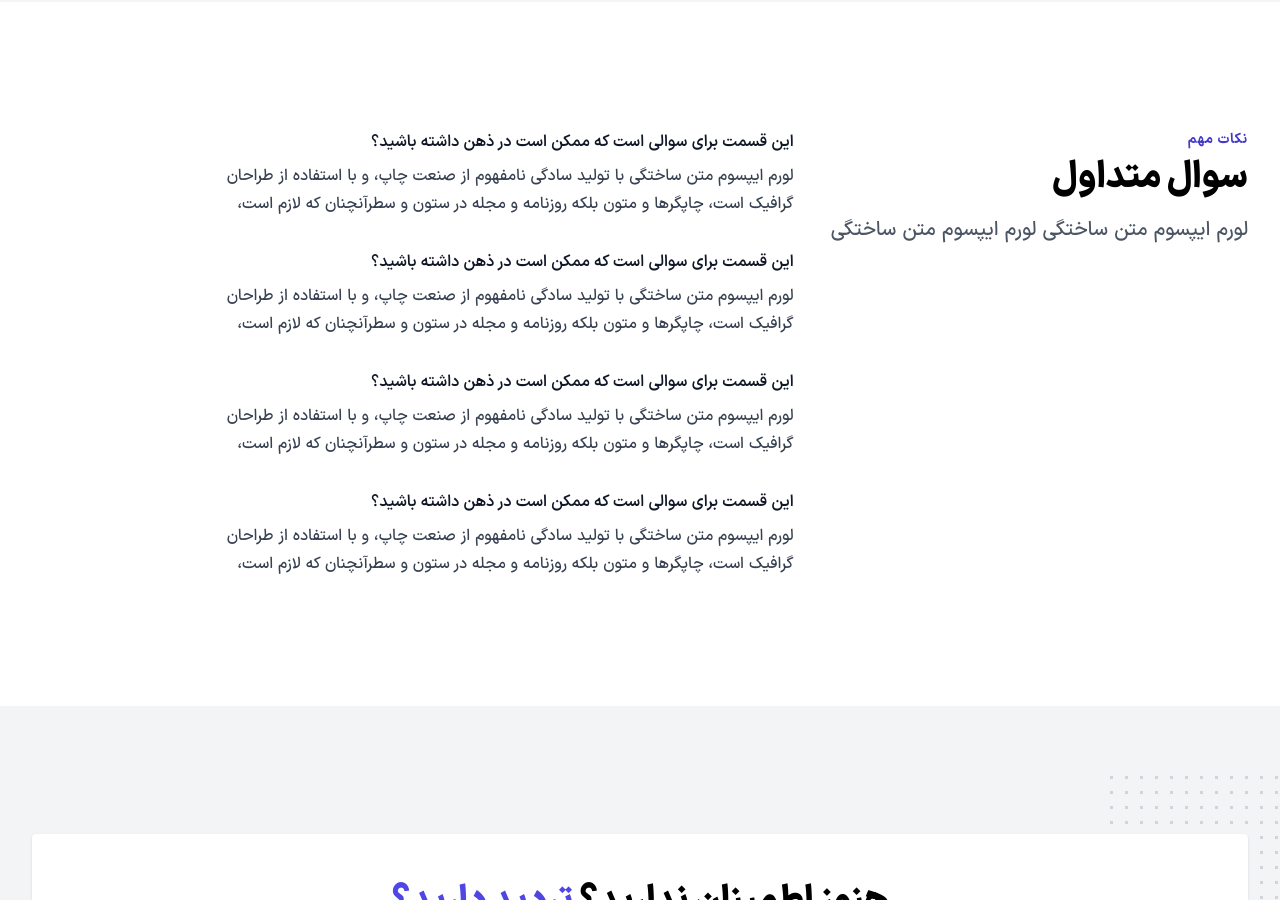
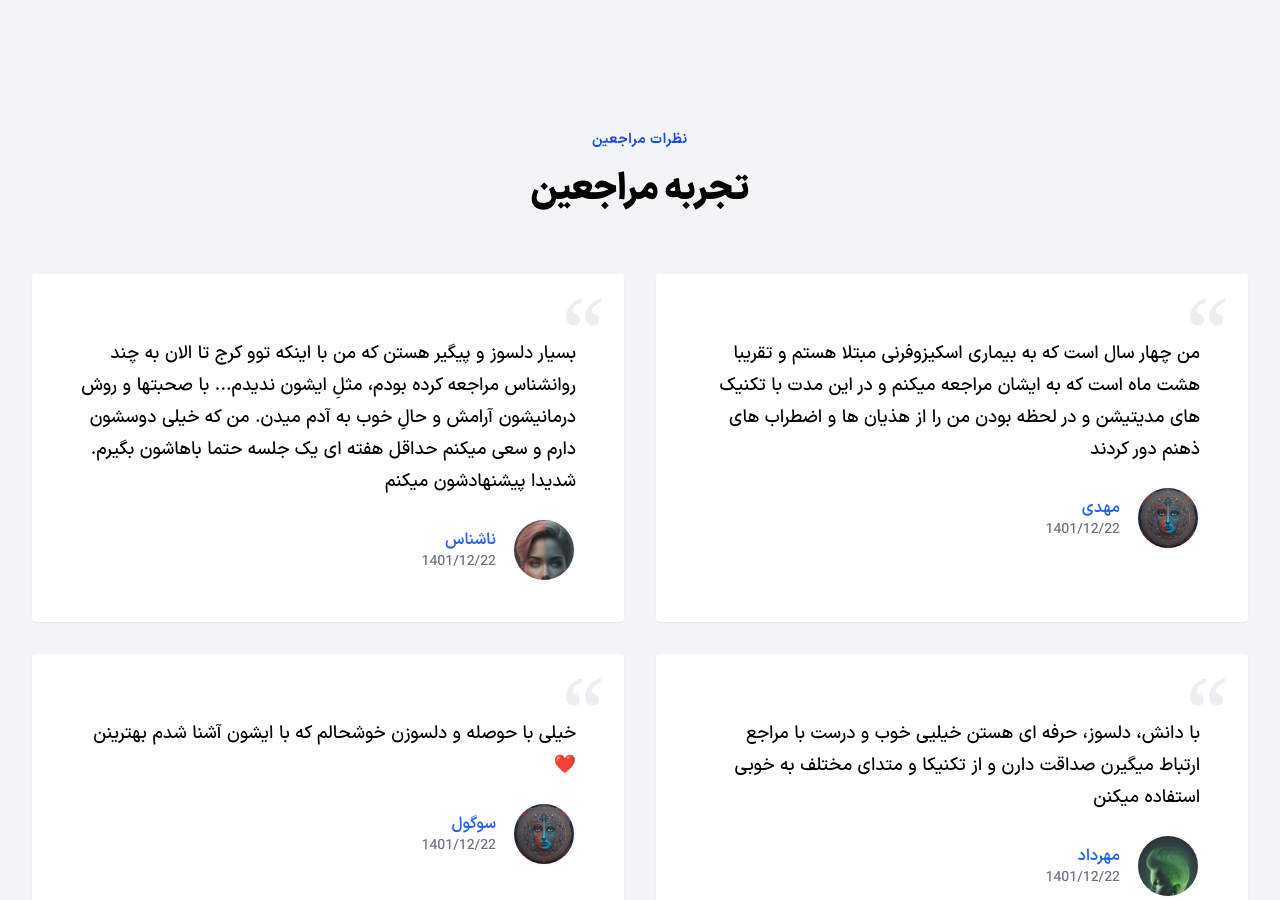
Before and after one commit to kave-me/asalkhadem-com, a Next.js app: page / in a window 1280 px wide. Shown: the part 1900-2800 px from the top of the page. Built offline with nearby package versions, Linux system fonts and the light colour scheme.

Commit message:
add testimonial

```diff
--- a/src/app/components/FAQ/index.tsx
+++ b/src/app/components/FAQ/index.tsx
@@ -9,14 +9,16 @@ export function FAQ() {
           <h2 className="text-3xl md:text-4xl font-extrabold mb-4">
             سوال متداول
           </h2>
-          <h3 className="text-lg md:text-xl md:leading-relaxed font-medium text-gray-600">
+          <h3 className="text-lg md:text-2xl md:leading-relaxed font-sans text-gray-600">
             لورم ایپسوم متن ساختگی لورم ایپسوم متن ساختگی
           </h3>
         </div>
 
         <div className="space-y-8 lg:w-3/5 lg:flex-none">
           <div className="prose prose-indigo">
-            <h4>این قسمت برای سوالی است که ممکن است در ذهن داشته باشید؟</h4>
+            <h4 className="font-black">
+              این قسمت برای سوالی است که ممکن است در ذهن داشته باشید؟
+            </h4>
             <p>
               لورم ایپسوم متن ساختگی با تولید سادگی نامفهوم از صنعت چاپ، و با
               استفاده از طراحان گرافیک است، چاپگرها و متون بلکه روزنامه و مجله
@@ -24,7 +26,9 @@ export function FAQ() {
             </p>
           </div>
           <div className="prose prose-indigo">
-            <h4>این قسمت برای سوالی است که ممکن است در ذهن داشته باشید؟</h4>
+            <h4 className="font-black">
+              این قسمت برای سوالی است که ممکن است در ذهن داشته باشید؟
+            </h4>
             <p>
               لورم ایپسوم متن ساختگی با تولید سادگی نامفهوم از صنعت چاپ، و با
               استفاده از طراحان گرافیک است، چاپگرها و متون بلکه روزنامه و مجله
@@ -32,7 +36,9 @@ export function FAQ() {
             </p>
           </div>
           <div className="prose prose-indigo">
-            <h4>این قسمت برای سوالی است که ممکن است در ذهن داشته باشید؟</h4>
+            <h4 className="font-black">
+              این قسمت برای سوالی است که ممکن است در ذهن داشته باشید؟
+            </h4>
             <p>
               لورم ایپسوم متن ساختگی با تولید سادگی نامفهوم از صنعت چاپ، و با
               استفاده از طراحان گرافیک است، چاپگرها و متون بلکه روزنامه و مجله
@@ -40,7 +46,9 @@ export function FAQ() {
             </p>
           </div>
           <div className="prose prose-indigo">
-            <h4>این قسمت برای سوالی است که ممکن است در ذهن داشته باشید؟</h4>
+            <h4 className="font-black">
+              این قسمت برای سوالی است که ممکن است در ذهن داشته باشید؟
+            </h4>
             <p>
               لورم ایپسوم متن ساختگی با تولید سادگی نامفهوم از صنعت چاپ، و با
               استفاده از طراحان گرافیک است، چاپگرها و متون بلکه روزنامه و مجله
--- a/src/app/components/Footer/index.tsx
+++ b/src/app/components/Footer/index.tsx
@@ -1,7 +1,7 @@
 export const Footer = () => (
   <footer id="page-footer" className="bg-white">
     <div className="flex flex-col md:flex-row-reverse md:justify-between space-y-6 md:space-y-0 text-center md:text-left text-sm lg:text-base container xl:max-w-7xl mx-auto px-4 py-16 lg:px-8 lg:py-32">
-      <nav className="space-x-4">
+      <nav className="flex gap-4">
         <a href="#" className="text-gray-400 hover:text-indigo-600">
           <svg
             fill="currentColor"
--- /dev/null
+++ b/src/app/components/Testimonial/index.tsx
@@ -0,0 +1,78 @@
+function TestimonialCard({ quote, name, context, imagePath }: any) {
+  return (
+    <div className="px-6 pt-16 pb-6 md:px-12 md:pb-10 relative bg-white shadow-sm rounded">
+      <div className="absolute top-0 right-0 text-8xl mt-2 mr-5 text-gray-200 opacity-75 font-serif">
+        “
+      </div>
+      <div className="relative">
+        <blockquote>
+          <p className="font-medium text-lg leading-8 mb-5">{quote}</p>
+          <footer className="flex items-center gap-4">
+            <a
+              href="#"
+              className="flex-none rounded-full overflow-hidden w-16 h-16 transform transition ease-out duration-150 border-2 border-gray-50 hover:border-white hover:shadow-md hover:scale-125 active:border-gray-50 active:shadow-sm active:scale-110"
+            >
+              <img src={imagePath} alt="Avatar Photo" />
+            </a>
+            <div>
+              <span className="font-semibold text-blue-600 hover:text-blue-400 mb-1">
+                {name}
+              </span>
+              <p className="text-gray-500 font-medium text-sm">{context}</p>
+            </div>
+          </footer>
+        </blockquote>
+      </div>
+    </div>
+  );
+}
+
+export function Testimonial() {
+  const data = [
+    {
+      quote: `من چهار سال است که به بیماری اسکیزوفرنی مبتلا هستم و تقریبا هشت ماه است که به ایشان مراجعه میکنم و در این مدت با تکنیک های مدیتیشن و در لحظه بودن من را از هذیان ها و اضطراب های ذهنم دور کردند`,
+      name: "مهدی",
+      context: "1401/12/22",
+      imagePath: "f1.png",
+    },
+    {
+      quote: `بسیار دلسوز و پیگیر هستن که من با اینکه توو کرج تا الان به چند روانشناس مراجعه کرده بودم، مثلِ ایشون ندیدم... با صحبتها و روش درمانیشون آرامش و حالِ خوب به آدم میدن. من که خیلی دوسشون دارم و سعی میکنم حداقل هفته ای یک جلسه حتما باهاشون بگیرم. شدیدا پیشنهادشون میکنم`,
+      name: "ناشناس",
+      context: "1401/12/22",
+      imagePath: "f2.png",
+    },
+    {
+      quote: `با دانش، دلسوز، حرفه ای هستن خیلیی خوب و درست با مراجع ارتباط میگیرن صداقت دارن و از تکنیکا و متدای مختلف به خوبی استفاده میکنن`,
+      name: "مهرداد",
+      context: "1401/12/22",
+      imagePath: "f3.png",
+    },
+    {
+      quote: `خیلی با حوصله و دلسوزن خوشحالم که با ایشون آشنا شدم بهترینن❤️`,
+      name: "سوگول",
+      context: "1401/12/22",
+      imagePath: "f1.png",
+    },
+  ];
+
+  return (
+    <div className="bg-gray-100">
+      <div className="space-y-16 container xl:max-w-7xl mx-auto px-4 py-16 lg:px-8 lg:py-32">
+        <div className="text-center">
+          <div className="text-sm uppercase font-bold tracking-wider mb-5 text-blue-700">
+            نظرات مراجعین
+          </div>
+          <h2 className="text-3xl md:text-4xl font-extrabold mb-4">
+            تجربه مراجعین
+          </h2>
+        </div>
+
+        <div className="grid grid-cols-1 md:grid-cols-2 gap-4 md:gap-8">
+          {data.map((t) => (
+            <TestimonialCard {...t} key={t.name} />
+          ))}
+        </div>
+      </div>
+    </div>
+  );
+}
--- a/src/app/page.tsx
+++ b/src/app/page.tsx
@@ -2,8 +2,41 @@ import { CTA } from "components/CTA";
 import { FAQ } from "components/FAQ";
 import { Features } from "components/Features";
 import { Footer } from "components/Footer";
-import { Hero } from "components/Hero";
 import { DarkHero } from "components/Hero/DarkHero";
+import { Testimonial } from "components/Testimonial";
+
+function JoinCommunity() {
+  return (
+    <div className="bg-white">
+      <div className="space-y-16 container xl:max-w-7xl mx-auto px-4 py-16 lg:px-8 lg:py-32">
+        <div className="text-center">
+          <svg
+            stroke="currentColor"
+            fill="none"
+            viewBox="0 0 24 24"
+            xmlns="http://www.w3.org/2000/svg"
+            className="text-indigo-500 mb-5 hi-outline hi-annotation inline-block w-24 h-24"
+          >
+            <path
+              strokeLinecap="round"
+              strokeLinejoin="round"
+              strokeWidth="2"
+              d="M7 8h10M7 12h4m1 8l-4-4H5a2 2 0 01-2-2V6a2 2 0 012-2h14a2 2 0 012 2v8a2 2 0 01-2 2h-3l-4 4z"
+            ></path>
+          </svg>
+          <h2 className="text-3xl md:text-4xl font-extrabold mb-6">
+            لورم ایپسوم متن
+          </h2>
+          <h3 className="text-lg md:text-xl md:leading-relaxed font-medium text-gray-600 lg:w-2/3 mx-auto">
+            لورم ایپسوم متن ساختگی با تولید سادگی نامفهوم از صنعت چاپ، و با
+            استفاده از طراحان گرافیک است، چاپگرها و متون بلکه روزنامه و مجله در
+            ستون و سطرآنچنان که لازم است،
+          </h3>
+        </div>
+      </div>
+    </div>
+  );
+}
 
 export default function Home() {
   return (
@@ -11,8 +44,10 @@ export default function Home() {
       {/*<Hero />*/}
       <DarkHero />
       <Features />
+      <Testimonial />
       <FAQ />
       <CTA />
+      <JoinCommunity />
       <Footer />
     </main>
   );
```
